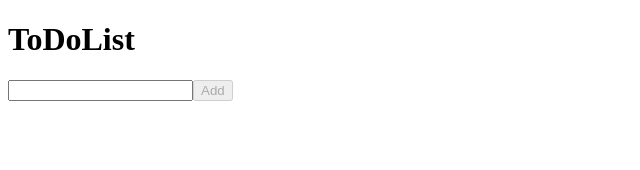
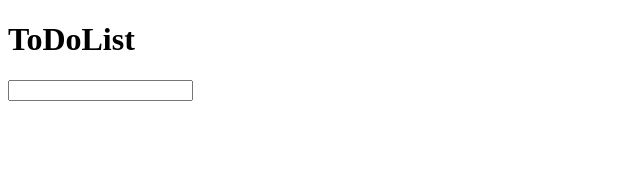
Before and after one commit to zubaidrasool007/ng-listesi, an Angular app: page / in a window 1280 px wide. Shown: the top 170 px of the page, without its empty margins (0-640 px from the left). Built offline with nearby package versions, Linux system fonts and the light colour scheme.

Commit message:
Update app.component.html

```diff
--- a/src/app/app.component.html
+++ b/src/app/app.component.html
@@ -2,15 +2,20 @@
 <div>
   <form>
       <input required type="text" minlength="5" maxlength="10" [(ngModel)]=todo id="todo" name="input" #input="ngModel" (change)="log(input)">
-      <button [disabled]="input.invalid" (click)="addtodo(input.value)">Add</button>
+      <span *ngIf="showme"><button  [disabled]="input.invalid" (click)="addtodo(input.value)">Add</button></span>
+       <span *ngIf="show">   <button  (click)="updatebtn(input.value)">Update</button></span>
       <div *ngIf="input.touched && !input.valid">
+
           <!-- <div *ngIf="input.errors">Enter Input value here</div> -->
           <div style="color: red;" *ngIf="input.errors">text length must be 5</div>
       </div>
+
       <h4>{{todo}}</h4>
       <ul *ngFor="let item of todos, index as i">
-          <li>{{item}}
 
+          <li>{{item.Name}}
+            <input type="checkbox" [(ngModel)]="item.Completed"  name="checkvalue"  #checkvalue="ngModel" (change)="changeValue($event)">
+            <button id="edit" (click)="editbtn(item,i)">Edit</button>
              <button (click)="delteitem(i)">Delete</button></li>
       </ul>
 
```
